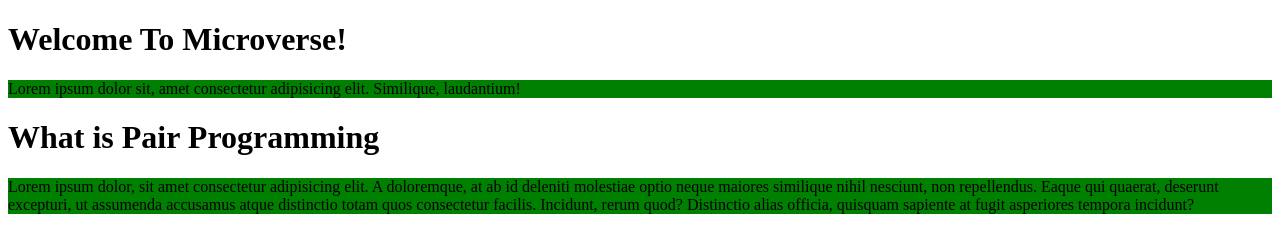
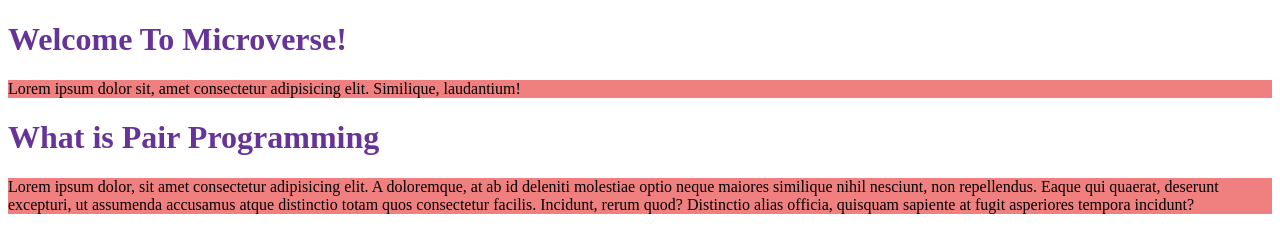
Before and after one commit to NomanRamzan/survy-form-review-pull-request, a website: page index.html in a window 1280 px wide. Drawn offline with Linux system fonts and the light colour scheme.

Commit message:
Update Style

```diff
--- a/style.css
+++ b/style.css
@@ -1,3 +1,7 @@
 p {
-  background-color: green;
+  background-color: lightcoral;
 }
+
+h1 {
+  color: rebeccapurple;
+}
```
